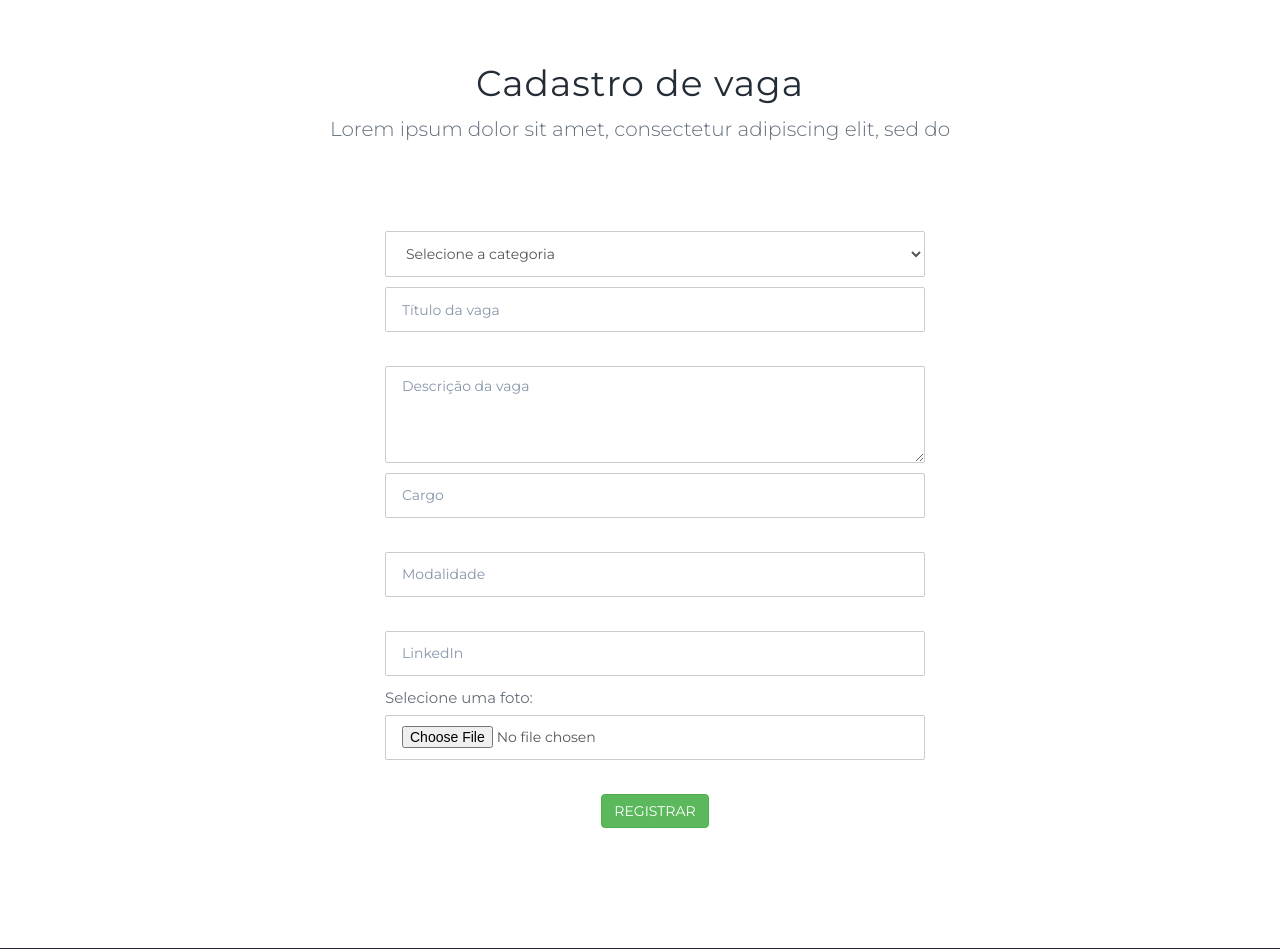
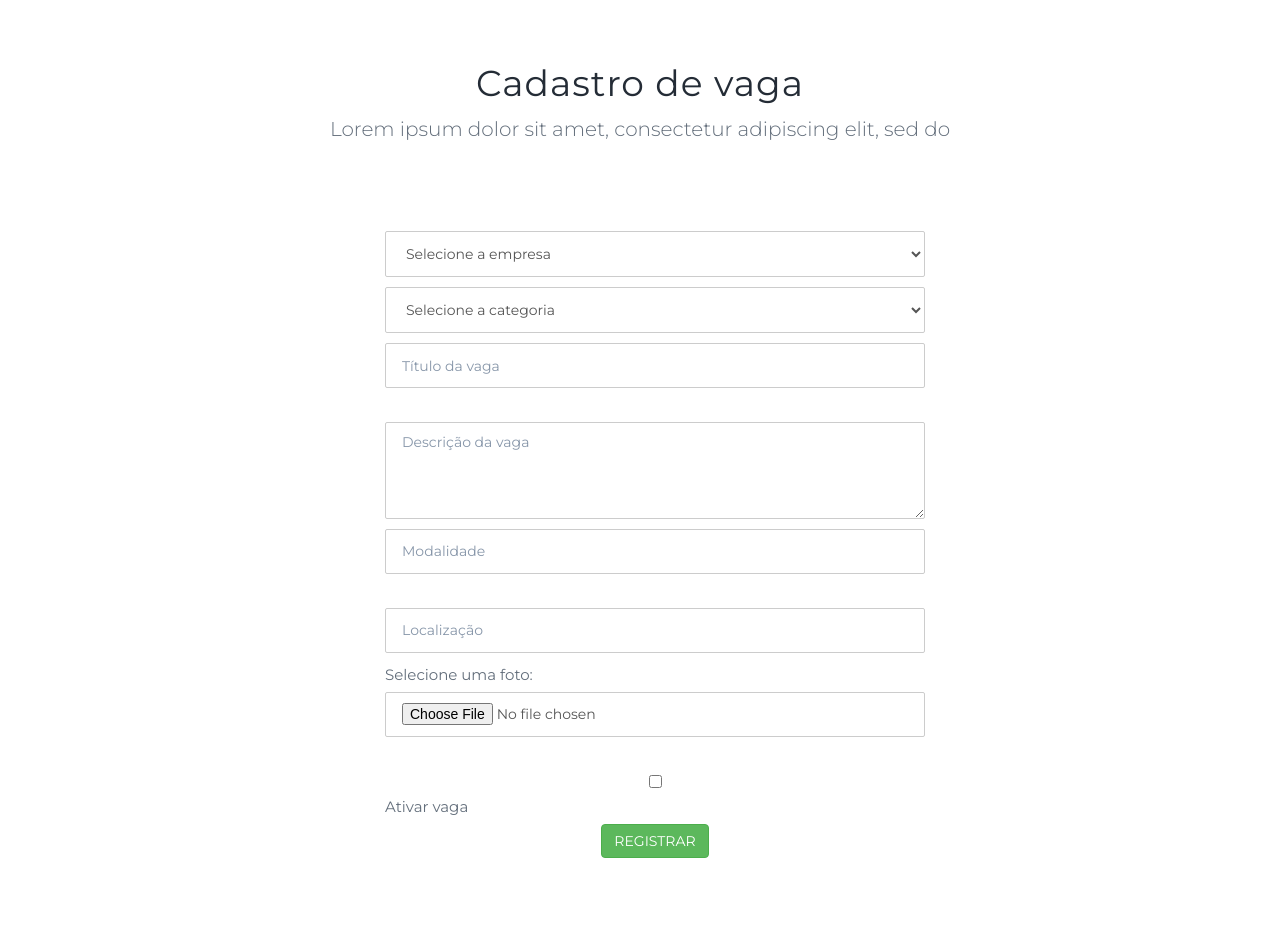
Before and after one commit to rafael5597/vagasdotcom, a PHP site: page /usuario/adm/ in a window 1280 px wide. Shown: the part 69-1018 px from the top of the page. Run offline with PHP 8.4, Linux system fonts and the light colour scheme; the visitor is signed in with stand-in values (Sample User, id 1); tables that the repository leaves empty hold one stand-in row (values such as "Sample post").

Commit message:
Update index.php (adm)

```diff
--- a/usuario/adm/index.php
+++ b/usuario/adm/index.php
@@ -6,6 +6,8 @@ include_once "../../class/Usuario.class.php";
 include_once "../../class/UsuarioDAO.class.php";
 include_once "../../class/Categoria.class.php";
 include_once "../../class/CategoriaDAO.class.php";
+include_once "../../class/Empresa.class.php";
+include_once "../../class/EmpresaDAO.class.php";
 
 $msg = "";
 
@@ -28,14 +30,25 @@ if(!isset($_SESSION['logado'])){
     }
 }
 
+$objEmpresa = new Empresa();
+$objEmpresaDAO = new EmpresaDAO();
+
+$retorno = $objEmpresaDAO->listar();
+$selectOptionsEmp = '<option value="0">Selecione a empresa</option>';
+if($retorno){
+    foreach ($retorno as $row){
+        $selectOptionsEmp .= '<option value="'.$row['nome'].'">'.$row['nome'].'</option>';
+    }
+}
+
 $objCategoria = new Categoria();
 $objCategoriaDAO = new CategoriaDAO();
 
 $retorno = $objCategoriaDAO->listar();
-$selectOptions = '<option>Selecione a categoria</option>';
+$selectOptionsCat = '<option value="0">Selecione a categoria</option>';
 if($retorno){
     foreach ($retorno as $row){
-        $selectOptions .= '<option value="'.$row['nome'].'">'.$row['nome'].'</option>';
+        $selectOptionsCat .= '<option value="'.$row['nome'].'">'.$row['nome'].'</option>';
     }
 }
 
@@ -112,15 +125,20 @@ if($retorno){
                         <div class="col-md-6 col-sm-8 col-md-offset-3 col-sm-offset-2">
                             <?=$msg;?>
                             <form action="inserir_ok.php" method="POST" enctype="multipart/form-data">
-                                <select id="categoria" name="categoria" class="form-control input-lg" >
-                                    <?=$selectOptions?>
+                                <select id="empresa" name="empresa" class="form-control input-lg" required>
+                                    <?=$selectOptionsEmp?>
+                                </select>
+                                <select id="categoria" name="categoria" class="form-control input-lg" required>
+                                    <?=$selectOptionsCat?>
                                 </select>
                                 <input type="text" name="titulo" class="form-control input-lg" placeholder="Título da vaga" required/><br />
-                                <textarea name="descricao" class="form-control input-lg" placeholder="Descrição da vaga" rows="4"></textarea>
-                                <input type="text" name="cargo" class="form-control input-lg" placeholder="Cargo" required/><br />
+                                <textarea name="descricao" class="form-control input-lg" placeholder="Descrição da vaga" rows="4"required></textarea>
+                                <!-- <input type="text" name="cargo" class="form-control input-lg" placeholder="Cargo" required/><br /> -->
                                 <input type="text" name="modalidade" class="form-control input-lg" placeholder="Modalidade" required/><br />
-                                <input type="text" name="link_linkedin" class="form-control input-lg" placeholder="LinkedIn" required>
+                                <input type="text" name="localizacao" class="form-control input-lg" placeholder="Localização" required>
                                 <label for="foto">Selecione uma foto:</label><input type="file" name="foto" id="foto" class="form-control input-lg" required/><br />
+                                <input type="checkbox" class="form-check-input" id="ativo" name="ativo">
+                                <label class="form-check-label" for="ativo">Ativar vaga</label>
                                 <button type="submit" class="btn btn-success">REGISTRAR</button>
                             </form>
                         </div>
```
